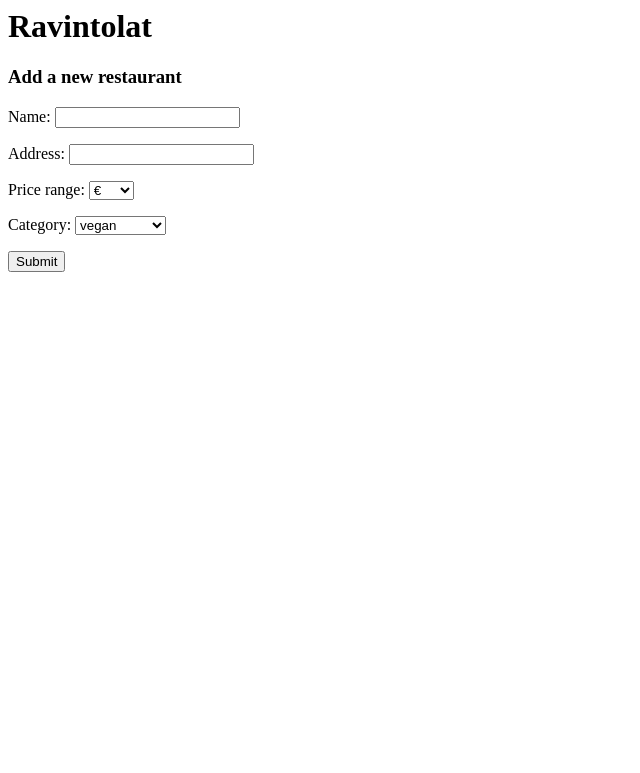
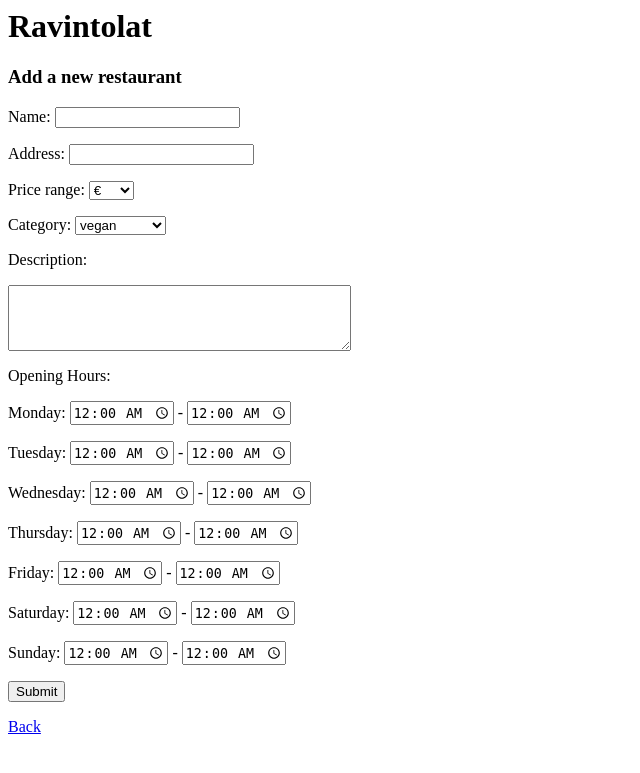
Before and after one commit to sannituomisto/Restaurants-app, a Flask app: page /new_restaurant in a window 1280 px wide. Shown: the top 773 px of the page, without its empty margins (0-640 px from the left). Run offline with Flask 2, Linux system fonts and the light colour scheme; the visitor is signed in with stand-in values (Sample User, id 1).

Commit message:
Updates to home page and new restaurant templates

```diff
--- a/templates/new_restaurant.html
+++ b/templates/new_restaurant.html
@@ -8,9 +8,9 @@ Address: <input type="text" name="address"> <br>
 <p>
 Price range:
 <select name="price_range">
-    <option value="1">€</option>
-    <option value="2">€€</option>
-    <option value="3">€€€</option>
+    <option value="€">€</option>
+    <option value="€€">€€</option>
+    <option value="€€€">€€€</option>
 </select><br>
 <p>
 Category:
@@ -34,6 +34,30 @@ Category:
     <option value="italian">italian</option>
 </select><br>
 <p>
+Description: <br>
+<p>
+<textarea name="description" rows="4" cols="40">
+</textarea> <br>
+<p>
+Opening Hours:
+<p>
+Monday: <input type="time" name="open_1" value="00:00">  - <input type="time" name="close_1" value="00:00">
+</p>
+Tuesday: <input type="time" name="open_2" value="00:00"> - <input type="time" name="close_2" value="00:00">
+<p>
+Wednesday: <input type="time" name="open_3" value="00:00"> - <input type="time" name="close_3" value="00:00">
+</p>
+Thursday: <input type="time" name="open_4" value="00:00"> - <input type="time" name="close_4" value="00:00">
+<p>
+Friday: <input type="time" name="open_5" value="00:00"> - <input type="time" name="close_5" value="00:00">
+</p>
+Saturday: <input type="time" name="open_6" value="00:00"> - <input type="time" name="close_6" value="00:00">
+<p>
+Sunday: <input type="time" name="open_7" value="00:00"> - <input type="time" name="close_7" value="00:00">
+</p>
 <input type="submit" value="Submit">
+<p>
+<a href="/home_page">Back</a>
+</p>
 </form>
 {% endif %}
```
Also changed, not shown: templates/home_page.html (+7 -1 lines).
